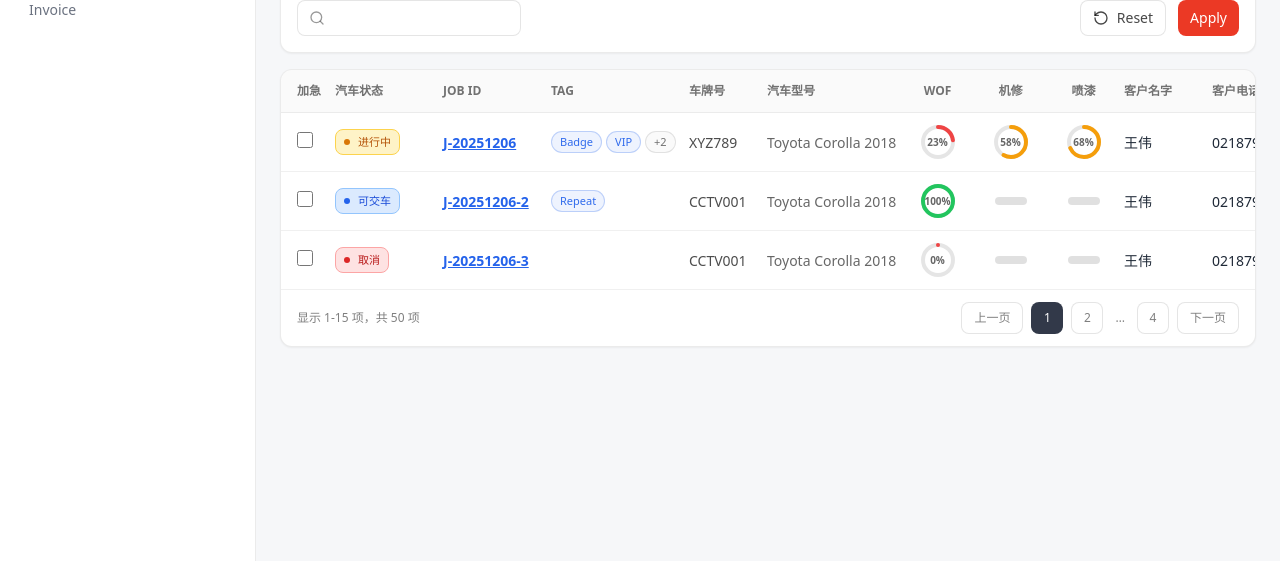
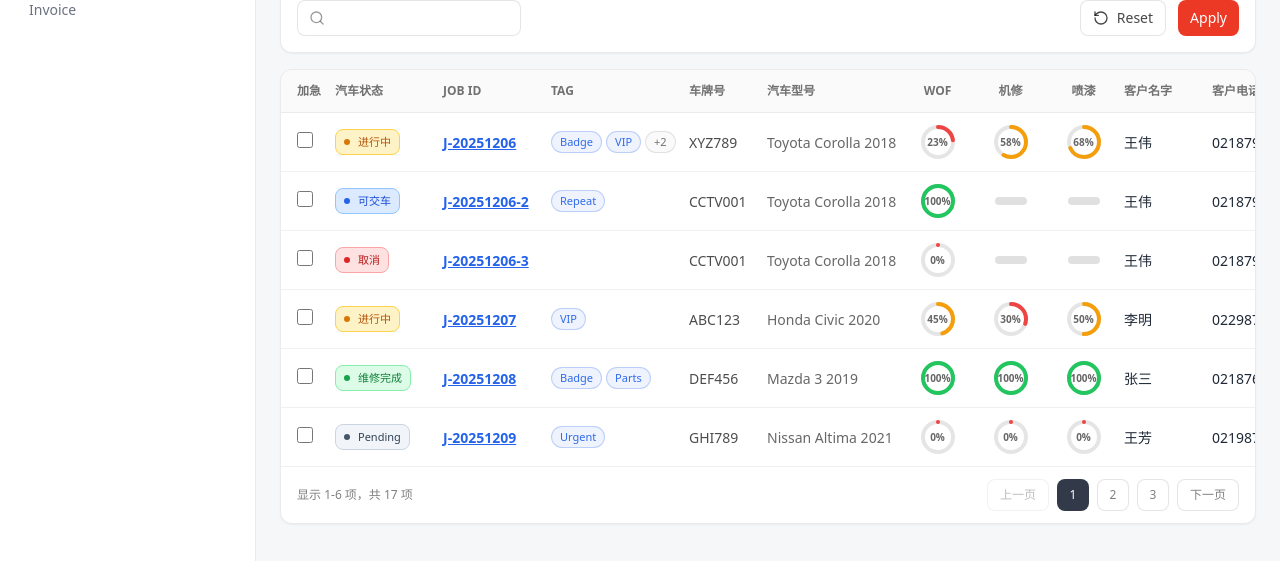
Before and after one commit to 6186127/nzat-Jan2026, a React (Vite) app in the folder apps/shell/: page /jobs in a window 1280 px wide. Shown: the part 181-742 px from the top of the page. Built offline with nearby package versions, Linux system fonts and the light colour scheme.

Commit message:
funtion footer paginatiton

```diff
--- a/apps/shell/src/pages/JobsPage.tsx
+++ b/apps/shell/src/pages/JobsPage.tsx
@@ -76,7 +76,6 @@ const mockRows: JobRow[] = [
     {
         id: "J-20251206-3",
         vehicleStatus: "Cancelled",
-        // tags: [],
         selectedTags: [],
         plate: "CCTV001",
         vehicleModel: "Toyota Corolla 2018",
@@ -87,7 +86,190 @@ const mockRows: JobRow[] = [
         customerPhone: "0218796689",
         createdAt: "2026/01/06",
     },
+    {
+        id: "J-20251207",
+        vehicleStatus: "In Progress",
+        selectedTags: ["VIP"],
+        plate: "ABC123",
+        vehicleModel: "Honda Civic 2020",
+        wofPct: 45,
+        mechPct: 30,
+        paintPct: 50,
+        customerName: "李明",
+        customerPhone: "0229876543",
+        createdAt: "2025/12/07 14:20",
+    },
+    {
+        id: "J-20251208",
+        vehicleStatus: "Completed",
+        selectedTags: ["Badge", "Parts"],
+        plate: "DEF456",
+        vehicleModel: "Mazda 3 2019",
+        wofPct: 100,
+        mechPct: 100,
+        paintPct: 100,
+        customerName: "张三",
+        customerPhone: "0218765432",
+        createdAt: "2025/12/08 09:15",
+    },
+    {
+        id: "J-20251209",
+        vehicleStatus: "Pending",
+        selectedTags: ["Urgent"],
+        plate: "GHI789",
+        vehicleModel: "Nissan Altima 2021",
+        wofPct: 0,
+        mechPct: 0,
+        paintPct: 0,
+        customerName: "王芳",
+        customerPhone: "0219876543",
+        createdAt: "2025/12/09 16:45",
+    },
+    {
+        id: "J-20251210",
+        vehicleStatus: "Ready",
+        selectedTags: ["Repeat", "VIP"],
+        plate: "JKL012",
+        vehicleModel: "Toyota Prius 2018",
+        wofPct: 100,
+        mechPct: 85,
+        paintPct: 90,
+        customerName: "刘强",
+        customerPhone: "0218654321",
+        createdAt: "2025/12/10 11:30",
+    },
+    {
+        id: "J-20251211",
+        vehicleStatus: "In Progress",
+        selectedTags: ["Badge"],
+        plate: "MNO345",
+        vehicleModel: "BMW X5 2020",
+        wofPct: 60,
+        mechPct: 40,
+        paintPct: 70,
+        customerName: "陈婷",
+        customerPhone: "0229654321",
+        createdAt: "2025/12/11 13:00",
+    },
+    {
+        id: "J-20251212",
+        vehicleStatus: "Archived",
+        selectedTags: [],
+        plate: "PQR678",
+        vehicleModel: "Audi A4 2019",
+        wofPct: 100,
+        mechPct: 100,
+        paintPct: 100,
+        customerName: "周杰",
+        customerPhone: "0218543210",
+        createdAt: "2025/12/12 08:20",
+    },
+    {
+        id: "J-20251213",
+        vehicleStatus: "Cancelled",
+        selectedTags: ["Parts"],
+        plate: "STU901",
+        vehicleModel: "Mercedes-Benz C-Class 2021",
+        wofPct: 20,
+        mechPct: 15,
+        paintPct: 10,
+        customerName: "吴美",
+        customerPhone: "0219543210",
+        createdAt: "2025/12/13 10:45",
+    },
+    {
+        id: "J-20251214",
+        vehicleStatus: "In Progress",
+        selectedTags: ["VIP", "Urgent"],
+        plate: "VWX234",
+        vehicleModel: "Subaru Outback 2020",
+        wofPct: 55,
+        mechPct: 65,
+        paintPct: 45,
+        customerName: "徐磊",
+        customerPhone: "0218432109",
+        createdAt: "2025/12/14 15:15",
+    },
+    {
+        id: "J-20251215",
+        vehicleStatus: "Ready",
+        selectedTags: ["Badge", "Repeat"],
+        plate: "YZA567",
+        vehicleModel: "Hyundai Elantra 2019",
+        wofPct: 100,
+        mechPct: 95,
+        paintPct: 100,
+        customerName: "黄强",
+        customerPhone: "0229432109",
+        createdAt: "2025/12/15 12:30",
+    },
+    {
+        id: "J-20251216",
+        vehicleStatus: "Completed",
+        selectedTags: ["VIP"],
+        plate: "BCD890",
+        vehicleModel: "Kia Optima 2020",
+        wofPct: 100,
+        mechPct: 100,
+        paintPct: 100,
+        customerName: "赵敏",
+        customerPhone: "0218321098",
+        createdAt: "2025/12/16 09:50",
+    },
+    {
+        id: "J-20251217",
+        vehicleStatus: "Pending",
+        selectedTags: ["Urgent"],
+        plate: "EFG123",
+        vehicleModel: "Volkswagen Golf 2021",
+        wofPct: 10,
+        mechPct: 5,
+        paintPct: 0,
+        customerName: "孙芳",
+        customerPhone: "0219321098",
+        createdAt: "2025/12/17 14:25",
+    },
+    {
+        id: "J-20251218",
+        vehicleStatus: "In Progress",
+        selectedTags: ["Badge", "Parts", "VIP"],
+        plate: "HIJ456",
+        vehicleModel: "Lexus ES 2020",
+        wofPct: 75,
+        mechPct: 80,
+        paintPct: 85,
+        customerName: "周冰",
+        customerPhone: "0218210987",
+        createdAt: "2025/12/18 11:10",
+    },
+    {
+        id: "J-20251219",
+        vehicleStatus: "Ready",
+        selectedTags: ["Repeat"],
+        plate: "KLM789",
+        vehicleModel: "Volvo XC90 2019",
+        wofPct: 100,
+        mechPct: 90,
+        paintPct: 95,
+        customerName: "吕超",
+        customerPhone: "0229210987",
+        createdAt: "2025/12/19 16:40",
+    },
+    {
+        id: "J-20251220",
+        vehicleStatus: "Completed",
+        selectedTags: ["Badge"],
+        plate: "NOP012",
+        vehicleModel: "Tesla Model 3 2021",
+        wofPct: 100,
+        mechPct: 100,
+        paintPct: 100,
+        customerName: "朱琳",
+        customerPhone: "0218109876",
+        createdAt: "2025/12/20 13:35",
+    },
 ];
+
 
 function Card(props: { children: React.ReactNode; className?: string }) {
     return (
@@ -315,7 +497,8 @@ export function JobsPage() {
 
     const [search, setSearch] = useState("");
     const [selectedIds, setSelectedIds] = useState<Set<string>>(new Set());
-
+    const [currentPage, setCurrentPage] = useState(1);
+    const pageSize = 6;
     // 计算日期范围
     const getDateRange = () => {
         const today = new Date();
@@ -406,6 +589,9 @@ export function JobsPage() {
             return 0;
         });
     }, [search, jobType, timeRange, customer, selectedTags, startDate, endDate, selectedIds]);
+    //pageination
+    const totalPages = Math.ceil(rows.length / pageSize);
+    const paginatedRows = rows.slice((currentPage - 1) * pageSize, currentPage * pageSize);
 
     const toggleSelect = (id: string) => {
         const newSelected = new Set(selectedIds);
@@ -551,7 +737,7 @@ export function JobsPage() {
                         </div>
 
                         {/* rows */}
-                        {rows.map((r, idx) => {
+                        {paginatedRows.map((r) => {
                             const isSelected = selectedIds.has(r.id);
                             return (
                                 <div
@@ -634,22 +820,35 @@ export function JobsPage() {
                 </div>
 
                 {/* footer */}
-                <div className="flex items-center justify-between px-4 py-3 text-xs text-[rgba(0,0,0,0.50)]">
-                    <div>显示 1-15 项，共 50 项</div>
+                               <div className="flex items-center justify-between px-4 py-3 text-xs text-[rgba(0,0,0,0.50)]">
+                    <div>显示 {(currentPage - 1) * pageSize + 1}-{Math.min(currentPage * pageSize, rows.length)} 项，共 {rows.length} 项</div>
 
                     <div className="flex items-center gap-2">
-                        <button className="h-8 px-3 rounded-[8px] border border-[rgba(0,0,0,0.10)] bg-white hover:bg-[rgba(0,0,0,0.03)]">
+                        <button
+                            className="h-8 px-3 rounded-[8px] border border-[rgba(0,0,0,0.10)] bg-white hover:bg-[rgba(0,0,0,0.03)] disabled:opacity-50"
+                            onClick={() => setCurrentPage(Math.max(1, currentPage - 1))}
+                            disabled={currentPage === 1}
+                        >
                             上一页
                         </button>
-                        <button className="h-8 w-8 rounded-[8px] bg-[rgba(15,23,42,0.85)] text-white">1</button>
-                        <button className="h-8 w-8 rounded-[8px] border border-[rgba(0,0,0,0.10)] bg-white hover:bg-[rgba(0,0,0,0.03)]">
-                            2
-                        </button>
-                        <span className="px-1">…</span>
-                        <button className="h-8 w-8 rounded-[8px] border border-[rgba(0,0,0,0.10)] bg-white hover:bg-[rgba(0,0,0,0.03)]">
-                            4
-                        </button>
-                        <button className="h-8 px-3 rounded-[8px] border border-[rgba(0,0,0,0.10)] bg-white hover:bg-[rgba(0,0,0,0.03)]">
+                        {Array.from({ length: totalPages }, (_, i) => i + 1).map((page) => (
+                            <button
+                                key={page}
+                                className={`h-8 w-8 rounded-[8px] ${
+                                    currentPage === page
+                                        ? "bg-[rgba(15,23,42,0.85)] text-white"
+                                        : "border border-[rgba(0,0,0,0.10)] bg-white hover:bg-[rgba(0,0,0,0.03)]"
+                                }`}
+                                onClick={() => setCurrentPage(page)}
+                            >
+                                {page}
+                            </button>
+                        ))}
+                        <button
+                            className="h-8 px-3 rounded-[8px] border border-[rgba(0,0,0,0.10)] bg-white hover:bg-[rgba(0,0,0,0.03)] disabled:opacity-50"
+                            onClick={() => setCurrentPage(Math.min(totalPages, currentPage + 1))}
+                            disabled={currentPage === totalPages}
+                        >
                             下一页
                         </button>
                     </div>
```
